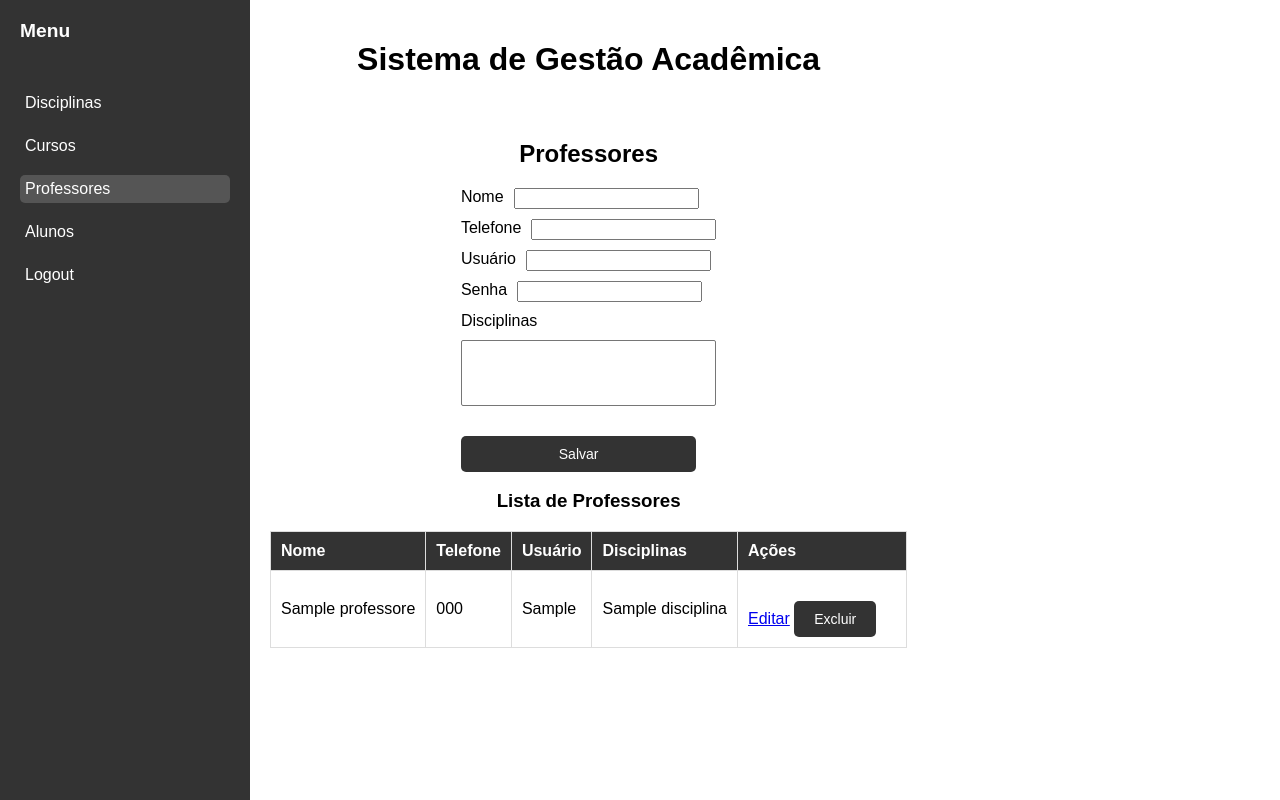
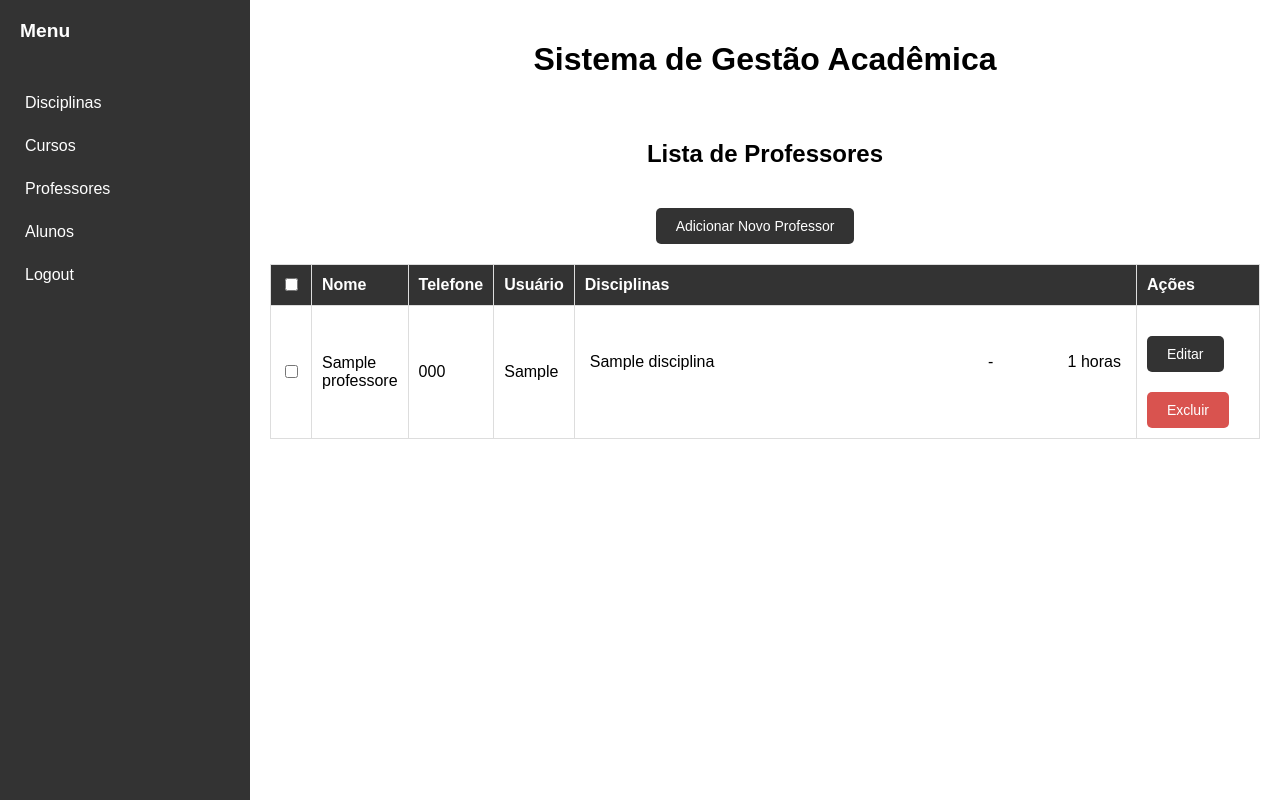
Before and after one commit to Rogeriokjah/programacao-web-fatec, a Flask app: page /professores in a window 1280 px wide. Run offline with Flask 3, Linux system fonts and the light colour scheme; a user stored in the database is signed in; tables that the repository leaves empty hold one stand-in row (values such as "Sample post"); lists and menus that the app fills with data are empty; parts of the project's set-up code (start-up, migrations or seed data) failed here and were passed over.

Commit message:
Tabela com disciplinas

```diff
--- a/app/routes.py
+++ b/app/routes.py
@@ -216,23 +216,80 @@ def excluir_cursos_selecionados():
         return jsonify({"success": False, "message": "Nenhum curso selecionado."})
 
 
-@app.route('/professores', methods=['GET', 'POST'])
+@app.route('/professores', methods=['GET'])
+def listar_professores():
+    professores = Professor.query.all()
+    return render_template('professores.html', professores=professores)
+
+@app.route('/buscar_professor', methods=['GET'])
+def buscar_professor():
+    professor_id = request.args.get('id')
+    professor = Professor.query.get(professor_id)
+    if professor:
+        return jsonify({
+            "id": professor.id,
+            "nome": professor.nome,
+            "telefone": professor.telefone,
+            "usuario": professor.usuario
+        })
+    return jsonify({"error": "Professor não encontrado"}), 404
+
+@app.route('/adicionar_professor', methods=['POST'])
+def adicionar_professor():
+    nome = request.form.get("nome")
+    telefone = request.form.get("telefone")
+    usuario = request.form.get("usuario")
+    senha = request.form.get("senha")
+    novo_professor = Professor(nome=nome, telefone=telefone, usuario=usuario, senha=senha)
+    db.session.add(novo_professor)
+    db.session.commit()
+    return jsonify({"message": "Professor adicionado com sucesso!"})
+
+@app.route('/editar_professor/<int:professor_id>', methods=['POST'])
+def editar_professor(professor_id):
+    professor = Professor.query.get(professor_id)
+    if not professor:
+        return jsonify({"error": "Professor não encontrado"}), 404
+    professor.nome = request.form.get("nome")
+    professor.telefone = request.form.get("telefone")
+    professor.usuario = request.form.get("usuario")
+    db.session.commit()
+    return jsonify({"message": "Professor atualizado com sucesso!"})
+
+@app.route('/professores/excluir/<int:id>', methods=['POST'])
 @login_required
-def professores():
-    form = ProfessorForm()
-    form.disciplinas.choices = [(d.id, d.nome) for d in Disciplina.query.all()]
-    if form.validate_on_submit():
-        novo_professor = Professor(
-            nome=form.nome.data,
-            telefone=form.telefone.data,
-            usuario=form.usuario.data,
-            senha=form.senha.data
-        )
-        db.session.add(novo_professor)
+def excluir_professor(id):
+    professor = Professor.query.get_or_404(id)
+    try:
+        db.session.delete(professor)
         db.session.commit()
-        flash("Professor adicionado com sucesso!", "success")
-    professores = Professor.query.all()
-    return render_template('professores.html', professores=professores, form=form, active_page='professores')
+        flash("Professor excluído com sucesso!", "success")
+    except Exception as e:
+        db.session.rollback()
+        flash(f"Erro ao excluir o Professor: {str(e)}", "danger")
+    return redirect(url_for('listar_professores'))
+
+@app.route('/professores/excluir_selecionados', methods=['POST'])
+@login_required
+def excluir_professores_selecionados():
+    data = request.get_json()
+    ids = data.get('professores_ids', [])
+
+    if ids:
+        try:
+            # Deleta os Professores selecionados
+            Professor.query.filter(Professor.id.in_(ids)).delete(synchronize_session=False)
+            db.session.commit()
+            flash(f"{len(ids)} Professor(es) excluído(s) com sucesso!", "success")
+            return jsonify({"success": True})
+        except Exception as e:
+            db.session.rollback()
+            flash(f"Erro ao excluir o(s) Professor(es): {str(e)}", "danger")
+            return jsonify({"success": False, "error": str(e)})
+    else:
+        flash("Nenhum professor selecionado para exclusão.", "warning")
+        return jsonify({"success": False, "message": "Nenhum curso selecionado."})
+
 
 @app.route('/alunos', methods=['GET', 'POST'])
 @login_required
--- a/app/static/style.css
+++ b/app/static/style.css
@@ -62,6 +62,7 @@ body, html {
     /*justify-content: top; /* Centraliza verticalmente, caso necessário */
     min-height: 100vh; /* Garante que ocupe pelo menos a altura total da janela */
     box-sizing: border-box;
+    max-width: 100%;
 }
 
 header {
@@ -74,6 +75,8 @@ header {
     flex-direction: column;
     align-items: center;
     text-align: center;
+    max-width: 100%;
+
 }
 
 .alert {
@@ -175,7 +178,7 @@ form {
     padding: 20px;
     border: 1px solid #888;
     width: 80%;
-    max-width: 500px;
+    max-width: 600px;
     border-radius: 5px;
     max-height: 80vh; /* Define uma altura máxima */
     overflow-y: auto; /* Permite scroll interno */
@@ -263,7 +266,7 @@ button:disabled {
 .form-row {
     display: flex;
     flex-wrap: wrap;
-    gap: 10px; /* Espaçamento entre os inputs */
+    gap: 15px; /* Espaçamento entre os inputs */
 }
 
 .form-row > div {
--- a/app/templates/base.html
+++ b/app/templates/base.html
@@ -13,7 +13,7 @@
             <ul>
                 <li><a href="{{ url_for('listar_disciplinas') }}" class="{% if request.endpoint == 'disciplinas' %}active{% endif %}">Disciplinas</a></li>
                 <li><a href="{{ url_for('listar_cursos') }}" class="{% if request.endpoint == 'cursos' %}active{% endif %}">Cursos</a></li>
-                <li><a href="{{ url_for('professores') }}" class="{% if request.endpoint == 'professores' %}active{% endif %}">Professores</a></li>
+                <li><a href="{{ url_for('listar_professores') }}" class="{% if request.endpoint == 'professores' %}active{% endif %}">Professores</a></li>
                 <li><a href="{{ url_for('alunos') }}" class="{% if request.endpoint == 'alunos' %}active{% endif %}">Alunos</a></li>
                 <li><a href="{{ url_for('logout') }}">Logout</a></li>
             </ul>
--- a/app/templates/editar_professor.html
+++ b/app/templates/editar_professor.html
@@ -24,7 +24,7 @@
     </div>
     <div>
         <button type="submit" class="button">Salvar Alterações</button>
-        <a href="{{ url_for('professores') }}" class="button button-secondary">Cancelar</a>
+        <a href="{{ url_for('listar_professores') }}" class="button button-secondary">Cancelar</a>
     </div>
 </form>
 {% endblock %}
--- a/app/templates/professores.html
+++ b/app/templates/professores.html
@@ -1,60 +1,128 @@
 {% extends "base.html" %}
+
 {% block title %}Professores{% endblock %}
+
 {% block content %}
-<h2>Professores</h2>
-<form method="POST" action="{{ url_for('professores') }}">
-    <div class="form-row">
-        <label for="nome">Nome</label>
-        <input type="text" id="nome" name="nome">
+<h2>Lista de Professores</h2>
+
+<div class="button-group">
+    <button type="button" class="button large-button" id="openModal">Adicionar Novo Professor</button>
 </div>
-    <div class="form-row">
-        <label for="telefone">Telefone</label>
-        <input type="text" id="telefone" name="telefone">
-    </div>
-    <div class="form-row">
-        <label for="usuario">Usuário</label>
-        <input type="text" id="usuario" name="usuario">
-    </div>
-    <div class="form-row">
-        <label for="senha">Senha</label>
-        <input type="password" id="senha" name="senha">
-    </div>
-    <div class="form-row">
-        <label for="disciplinas">Disciplinas</label>
-        <select id="disciplinas" name="disciplinas" multiple>
-            {% for disciplina in disciplinas %}
-                <option value="{{ disciplina.id }}">{{ disciplina.nome }}</option>
-            {% endfor %}
-        </select>
-    </div>
-    <button type="submit" class="button">Salvar</button>
-</form>
-<h3>Lista de Professores</h3>
-<table>
+
+<table style="width: 100%;">
+    <thead>
         <tr>
+            <th><input type="checkbox" id="selectAll"></th>
             <th>Nome</th>
             <th>Telefone</th>
             <th>Usuário</th>
             <th>Disciplinas</th>
             <th>Ações</th>
         </tr>
+    </thead>
+    <tbody>
         {% for professor in professores %}
         <tr>
+            <td><input type="checkbox" class="selectItem" data-id="{{ professor.id }}"></td>
             <td>{{ professor.nome }}</td>
             <td>{{ professor.telefone }}</td>
             <td>{{ professor.usuario }}</td>
             <td>
+                <div class="disciplinas-container">
+                    <table class="inner-table">
+                        <tbody>
                             {% for disciplina in professor.disciplinas %}
-                {{ disciplina.nome }}{% if not loop.last %}, {% endif %}
+                            <tr>
+                                <td class="disciplina-nome">{{ disciplina.nome }}</td>
+                                <td class="disciplina-separador">
+                                    <div class="hifen">-</div>
+                                </td>
+                                <td class="disciplina-carga">{{ disciplina.carga_horaria }} horas</td>
+                            </tr>
                             {% endfor %}
+                        </tbody>
+                    </table>
+                </div>
             </td>
             <td>
-            <a href="{{ url_for('editar_professor', id=professor.id) }}">Editar</a>
+                <button type="button" class="button edit-professor" data-id="{{ professor.id }}">Editar</button>
                 <form action="{{ url_for('excluir_professor', id=professor.id) }}" method="POST" style="display:inline;">
-                <button type="submit">Excluir</button>
+                    <button type="submit" class="button button-danger">Excluir</button>
                 </form>
             </td>
         </tr>
         {% endfor %}
+    </tbody>
 </table>
+
+<!-- Modal de Adição/Edição -->
+<div id="modal" class="modal">
+    <div class="modal-content">
+        <span class="close" id="closeModal">&times;</span>
+        <h2 id="modalTitle">Adicionar Novo Professor</h2>
+        <form id="formProfessor" method="POST" action="{{ url_for('adicionar_professor') }}">
+            <div class="form-row">
+                <div>
+                    <label for="nome">Nome</label>
+                    <input type="text" id="nome" name="nome" required>
+                </div>
+                <div>
+                    <label for="telefone">Telefone</label>
+                    <input type="text" id="telefone" name="telefone" required>
+                </div>
+            </div>
+            <div class="form-row">
+                <div>
+                    <label for="usuario">Usuário</label>
+                    <input type="text" id="usuario" name="usuario" required>
+                </div>
+                <div>
+                    <label for="senha">Senha</label>
+                    <input type="password" id="senha" name="senha" required>
+                </div>
+            </div>
+            <div class="button-group">
+                <button type="submit" class="button">Salvar</button>
+                <button type="button" class="button button-danger" id="cancelModal">Cancelar</button>
+            </div>
+        </form>
+    </div>
+</div>
+
+<script>
+    const modal = document.getElementById("modal");
+    const modalTitle = document.getElementById("modalTitle");
+    const formProfessor = document.getElementById("formProfessor");
+    const closeModal = document.getElementById("closeModal");
+    const cancelModal = document.getElementById("cancelModal");
+    const btnOpenModal = document.getElementById("openModal");
+
+    btnOpenModal.onclick = () => {
+        modal.style.display = "block";
+        modalTitle.textContent = "Adicionar Novo Professor";
+        formProfessor.reset();
+        formProfessor.action = "{{ url_for('adicionar_professor') }}";
+    };
+
+    closeModal.onclick = cancelModal.onclick = () => {
+        modal.style.display = "none";
+        formProfessor.reset();
+    };
+
+    document.querySelectorAll(".edit-professor").forEach(button => {
+        button.addEventListener("click", event => {
+            const id = event.target.dataset.id;
+            fetch(`/buscar_professor?id=${id}`)
+                .then(response => response.json())
+                .then(data => {
+                    modal.style.display = "block";
+                    modalTitle.textContent = "Editar Professor";
+                    formProfessor.action = `/editar_professor/${id}`;
+                    document.getElementById("nome").value = data.nome;
+                    document.getElementById("telefone").value = data.telefone;
+                    document.getElementById("usuario").value = data.usuario;
+                });
+        });
+    });
+</script>
 {% endblock %}
```
Lines whose indentation alone changed are shown as unchanged.
